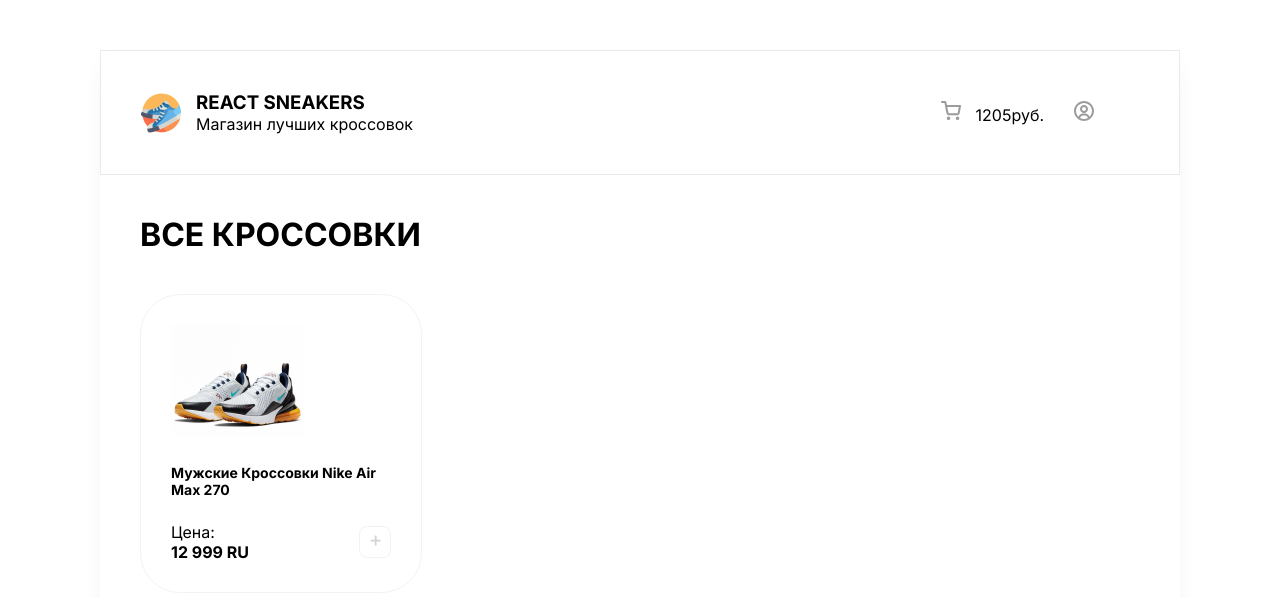
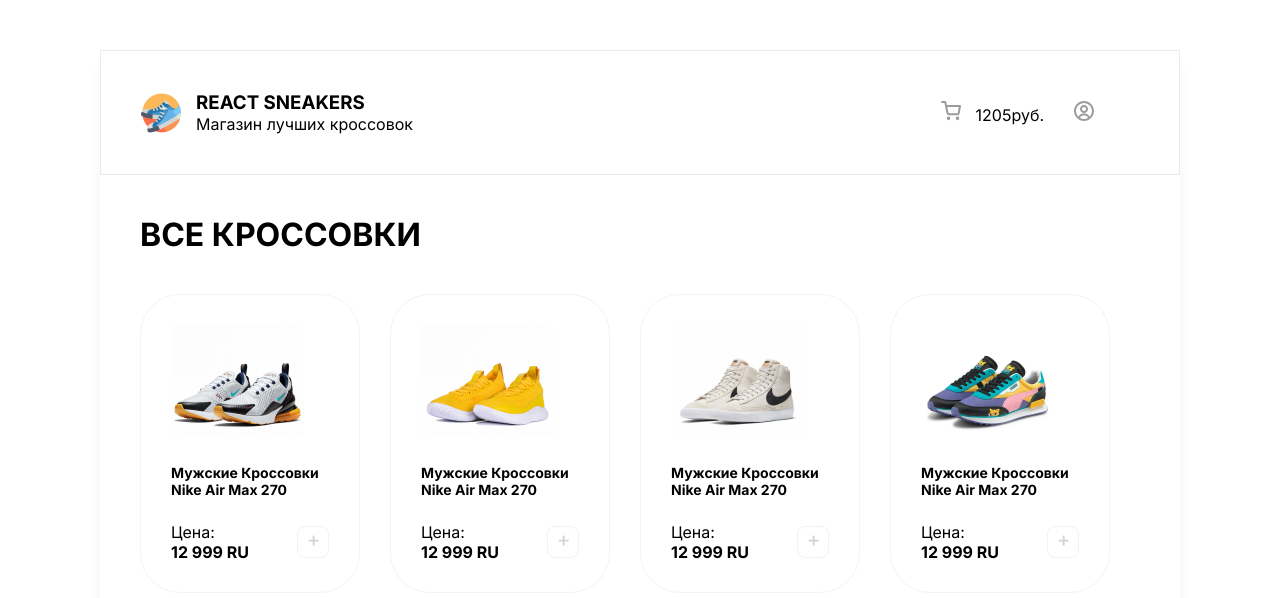
Before and after one commit to VitalikKolesnikov/react-sneakers, a React (Create React App) app: page / in a window 1280 px wide. Shown: the top 598 px of the page. Built offline with nearby package versions, Linux system fonts and the light colour scheme.

Commit message:
Добавил карточки товара

```diff
--- a/src/App.js
+++ b/src/App.js
@@ -23,6 +23,7 @@
       </header>
       <div className="content">
         <h1>ВСЕ КРОССОВКИ</h1>
+        <div className="sneakers">
         <div className="card">
           <img width={133} height={112} src="/img/sneakers/1.jpg" alt="#"/>
           <h5>Мужские Кроссовки Nike Air Max 270</h5>
@@ -36,6 +37,46 @@
             </button>
           </div>
         </div>
+        <div className="card">
+          <img width={133} height={112} src="/img/sneakers/5.jpg" alt="#"/>
+          <h5>Мужские Кроссовки Nike Air Max 270</h5>
+          <div className="card-button">
+            <div className="card-price">
+              <span>Цена:</span>
+              <b>12 999 RU</b>
+            </div>
+            <button className="button">
+              <img width={11} height={11} src="/img/plus.svg" alt="Plus"/>
+            </button>
+          </div>
+        </div>
+        <div className="card">
+          <img width={133} height={112} src="/img/sneakers/3.jpg" alt="#"/>
+          <h5>Мужские Кроссовки Nike Air Max 270</h5>
+          <div className="card-button">
+            <div className="card-price">
+              <span>Цена:</span>
+              <b>12 999 RU</b>
+            </div>
+            <button className="button">
+              <img width={11} height={11} src="/img/plus.svg" alt="Plus"/>
+            </button>
+          </div>
+        </div>
+        <div className="card">
+          <img width={133} height={112} src="/img/sneakers/4.jpg" alt="#"/>
+          <h5>Мужские Кроссовки Nike Air Max 270</h5>
+          <div className="card-button">
+            <div className="card-price">
+              <span>Цена:</span>
+              <b>12 999 RU</b>
+            </div>
+            <button className="button">
+              <img width={11} height={11} src="/img/plus.svg" alt="Plus"/>
+            </button>
+          </div>
+        </div>
+        </div>
       </div>
     </div>
   );
--- a/src/index.scss
+++ b/src/index.scss
@@ -64,6 +64,7 @@
     padding: 30px;
     width: 220px;
     border-radius: 40px;
+    margin-right: 30px;
     .card-button {
       display: flex;
       justify-content: space-between;
@@ -89,3 +90,7 @@
     cursor: pointer;
 
   }
+
+  .sneakers {
+    display: flex;
+  }
```
